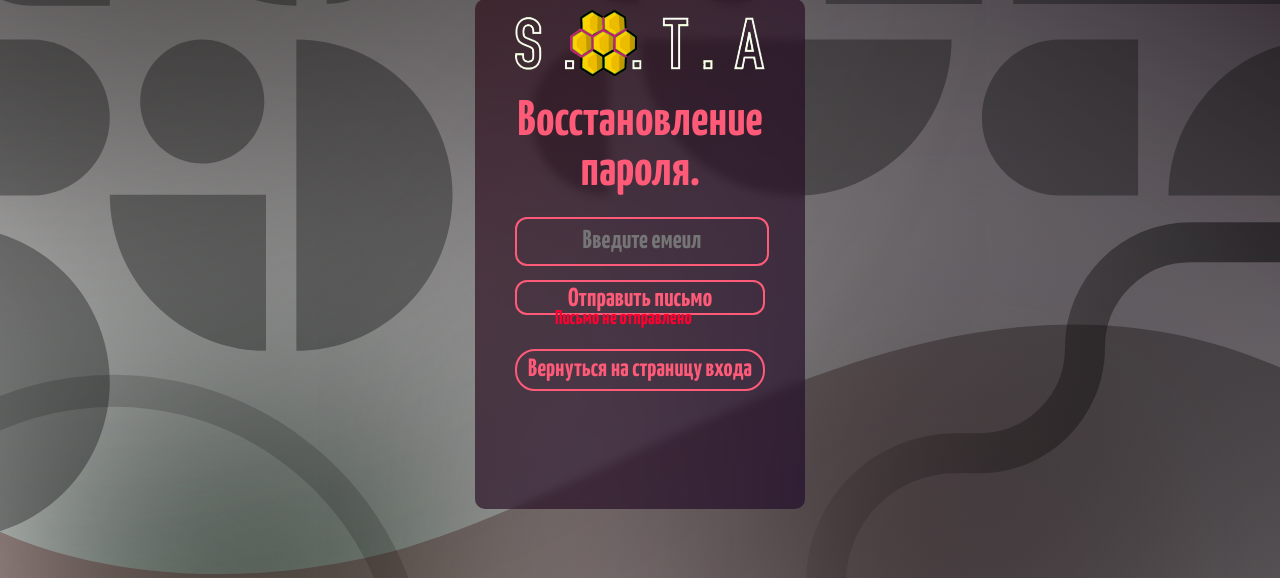
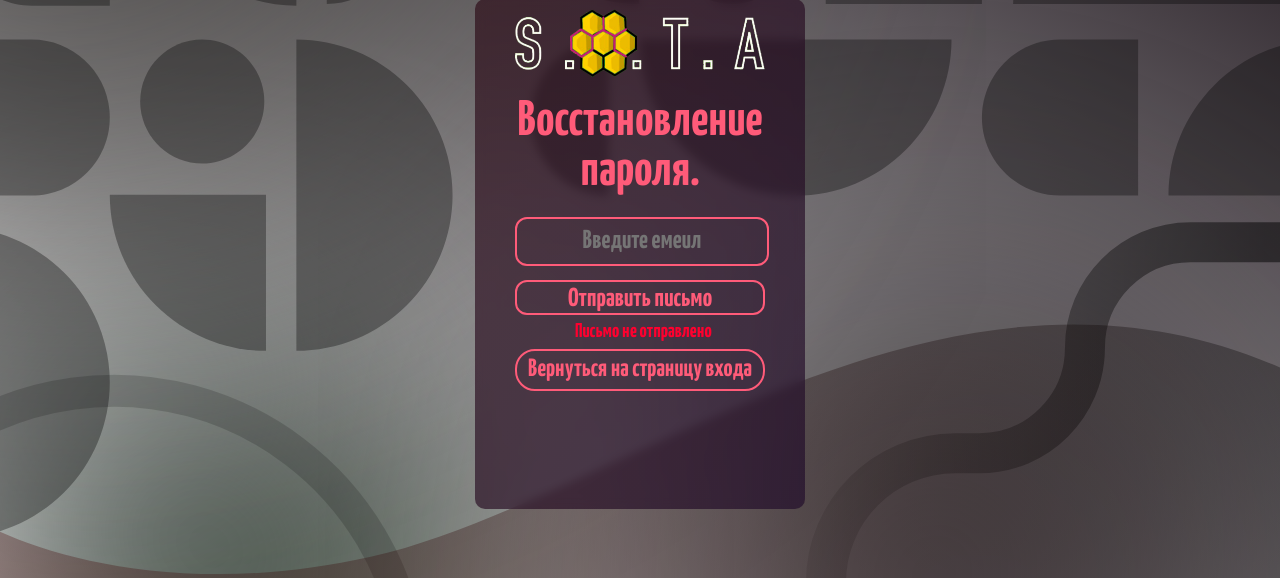
Before and after one commit to Cleamaster322/1st__Project__Web__, a Flask app: page /send_pas in a window 1280 px wide. Shown: the part 146-724 px from the top of the page. Run offline with Flask 2, Linux system fonts and the light colour scheme; data comes from the database, SQL or seed files in the repository.

Commit message:
Сделал больше шрифт на кнопке ком. | Поправил вывод отправки письма в окне авторизации.

```diff
--- a/flask_directory/static/forgotten_password_static/forgotten_password.css
+++ b/flask_directory/static/forgotten_password_static/forgotten_password.css
@@ -14,6 +14,12 @@ a{
     justify-content: center;
 }
 
+.flash{
+    position: absolute;
+    top: 323px;
+    left: 100px;
+}
+
 a:hover{
     background: #FF5B79;
     color: #802b3b;
--- a/flask_directory/static/user_page/user_page.css
+++ b/flask_directory/static/user_page/user_page.css
@@ -606,8 +606,9 @@
   outline: none;
 }
 .add_comment_to_post > form > button {
+  font-size: 20px;
   cursor: pointer;
-  border: none;
+  border:none;
   background: rgba(255, 255, 255, 0.3);
   color: white;
   display: flex;
@@ -625,6 +626,7 @@
 }
 .add_comment_to_post > form > button:hover{
   background: #ff5b79;
+  color: #802b3b;
 }
 
 
```
